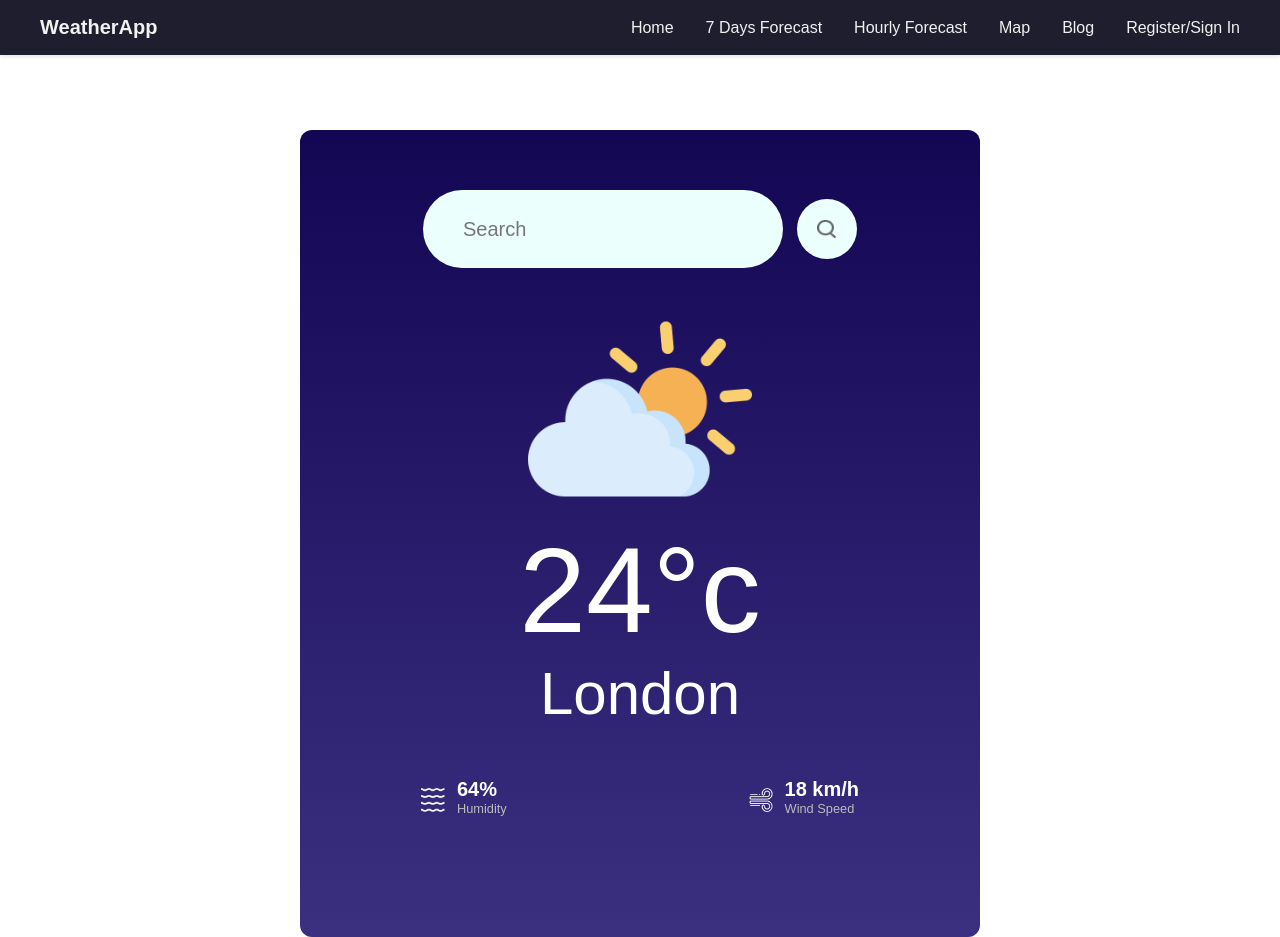
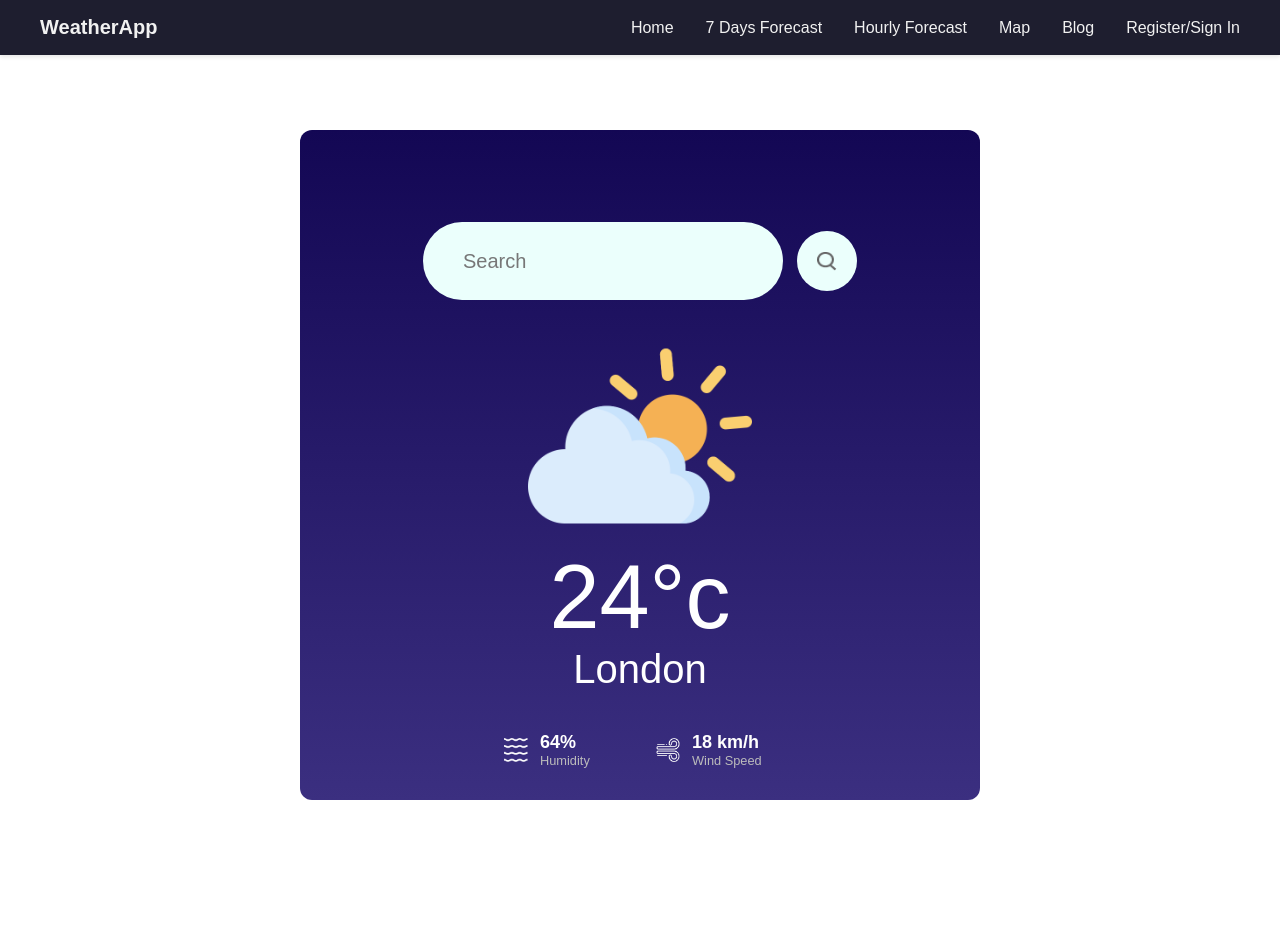
Before and after one commit to gkarm/weatherplus, a React (Vite) app: page / in a window 1280 px wide. After the commit the page ends 800 px from the top, so only its background shows below. Built offline with nearby package versions, Linux system fonts and the light colour scheme; no server answers.

Commit message:
update weatherplus App css

```diff
--- a/src/pages/WeatherPlusApp/WeatherPlusApp.css
+++ b/src/pages/WeatherPlusApp/WeatherPlusApp.css
@@ -1,81 +1,127 @@
-.container{
-    width:680px;
-    height: 807px;
-    margin: auto;
-    margin-top: 75px;
+.container {
+    max-width: 680px;
+    width: 90%;
+    min-height: 600px;
+    margin: 75px auto;
     border-radius: 12px;
     background-image: linear-gradient(180deg, #130754 0%, #3b2f80 100%);
+    padding: 2rem 1rem;
+    box-sizing: border-box;
 }
 
-.top-bar{
+.top-bar {
     display: flex;
     justify-content: center;
     gap: 14px;
-    padding-top: 60px;
+    margin-bottom: 2rem;
+    flex-wrap: wrap;
 }
-.top-bar input{
-    display: flex;
-    width: 362px;
-    height: 78px;
+
+.top-bar input {
+    flex: 1;
+    min-width: 200px;
+    max-width: 360px;
+    height: 60px;
     background: #ebfffc;
     border: none;
     outline: none;
     border-radius: 40px;
-    padding-left: 40px;
+    padding: 0 1rem;
     color: #626262;
-    font-size: 20px;
+    font-size: 18px;
     font-weight: 400;
 }
-.search-icon{
+
+.search-icon {
     display: flex;
     justify-content: center;
     align-items: center;
-    width: 78px;
-    height: 78px;
+    width: 60px;
+    height: 60px;
     background: #ebfffc;
-    border-radius: 40px;
+    border-radius: 50%;
     cursor: pointer;
+    transition: background 0.2s ease;
 }
-.weather-image{
-    margin-top: 29px;
+
+.search-icon:hover {
+    background: #dffaf6;
+}
+
+.weather-image {
     display: flex;
     justify-content: center;
+    margin-top: 20px;
 }
-.weather-temp{
+
+.weather-temp {
     display: flex;
     justify-content: center;
     color: white;
-    font-size: 120px;
+    font-size: 90px;
     font-weight: 400;
+    line-height: 1.1;
+    text-align: center;
 }
-.weather-location{
+
+.weather-location {
     display: flex;
     justify-content: center;
     color: white;
-    font-size: 60px;
+    font-size: 40px;
     font-weight: 400;
+    text-align: center;
 }
-.data-container{
-    margin-top: 50px;
+
+.data-container {
+    margin-top: 40px;
     color: white;
     display: flex;
     justify-content: center;
+    flex-wrap: wrap;
+    gap: 2rem;
 }
-.element{
-    margin: auto;
+
+.element {
     display: flex;
     align-items: flex-start;
     gap: 12px;
+    min-width: 120px;
 }
-.data{
-    font-size: 20px;
+
+.icon {
+    margin-top: 6px;
+    width: 28px;
+    height: 28px;
+}
+
+.data {
+    font-size: 18px;
     font-weight: 200;
 }
-.text{
-    font-size: 20px;
+
+.text {
+    font-size: 16px;
     font-weight: 200;
+    color: #ddd;
 }
-.icon{
-    margin-top: 10px;
 
+@media (max-width: 480px) {
+    .weather-temp {
+        font-size: 70px;
+    }
+
+    .weather-location {
+        font-size: 28px;
+    }
+
+    .top-bar input {
+        font-size: 16px;
+        height: 50px;
+    }
+
+    .search-icon {
+        width: 50px;
+        height: 50px;
+    }
 }
```
